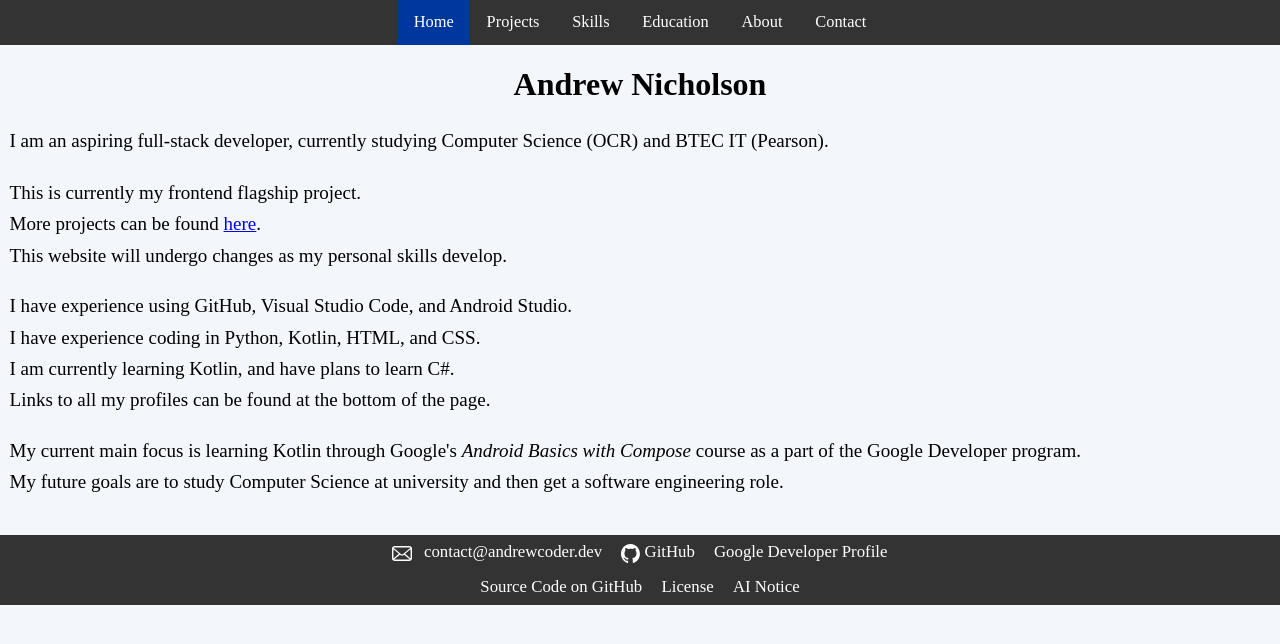
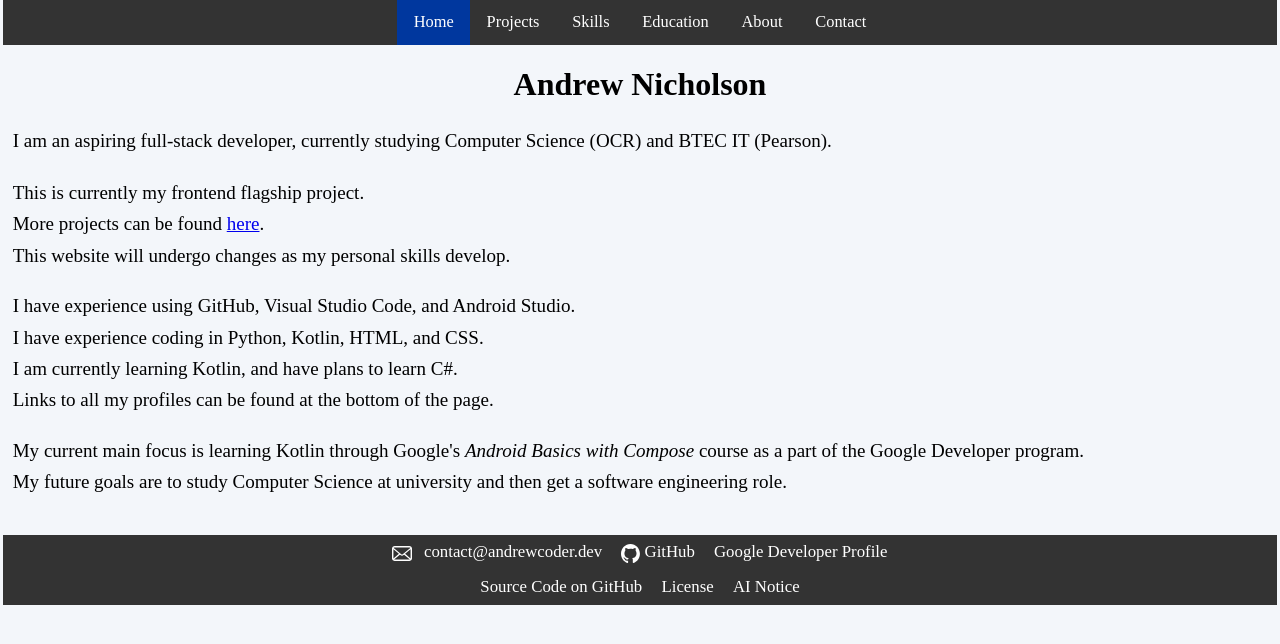
Before and after one commit to Andrew-Dev-Coder/Portfolio, a Jekyll site: the page built from index.html, in a window 1280 px wide. Shown: the top 644 px of the page. Built offline with Jekyll 4.4.1, drawn with Linux system fonts in a browser that asks for light colours.

Commit message:
Update style.css

```diff
--- a/CSS/style.css
+++ b/CSS/style.css
@@ -93,7 +93,7 @@ footer a{
 /* START ALL ELEMENTS */
 html, body{
     margin: 0;
-    padding: 0;
+    padding: 0 0.1em;
     background-color: #F3F6FA;
     color: black;
     overflow-x: hidden;
@@ -240,6 +240,6 @@ a:hover{
 
     html, body {
         margin: 0;
-        padding: 0.1em;
+        padding: 0 0.1em;
     }
 }
```
